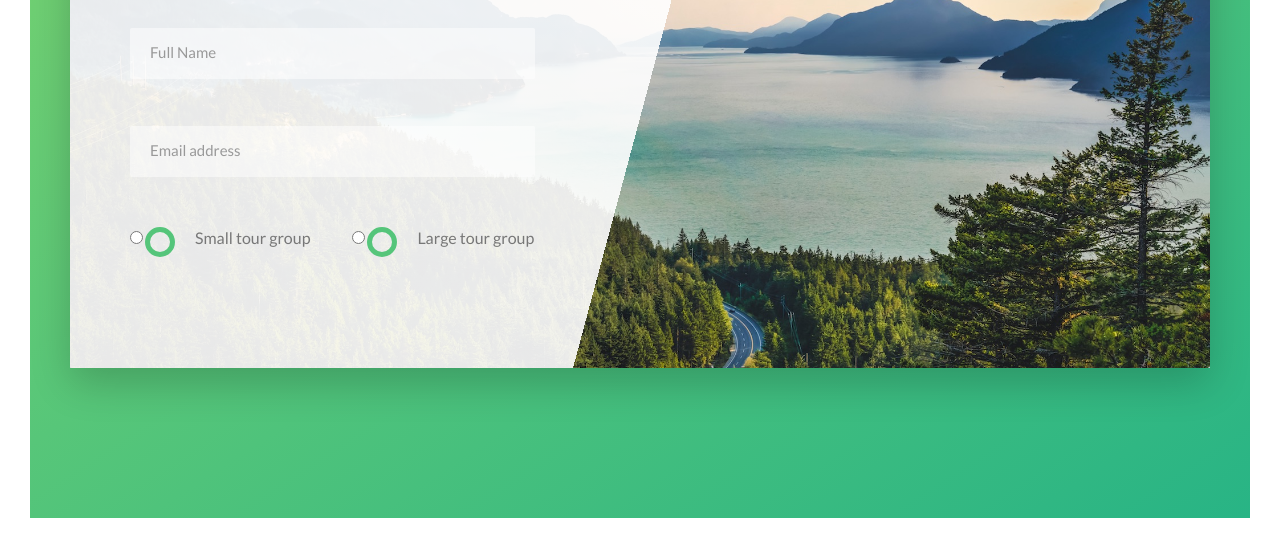
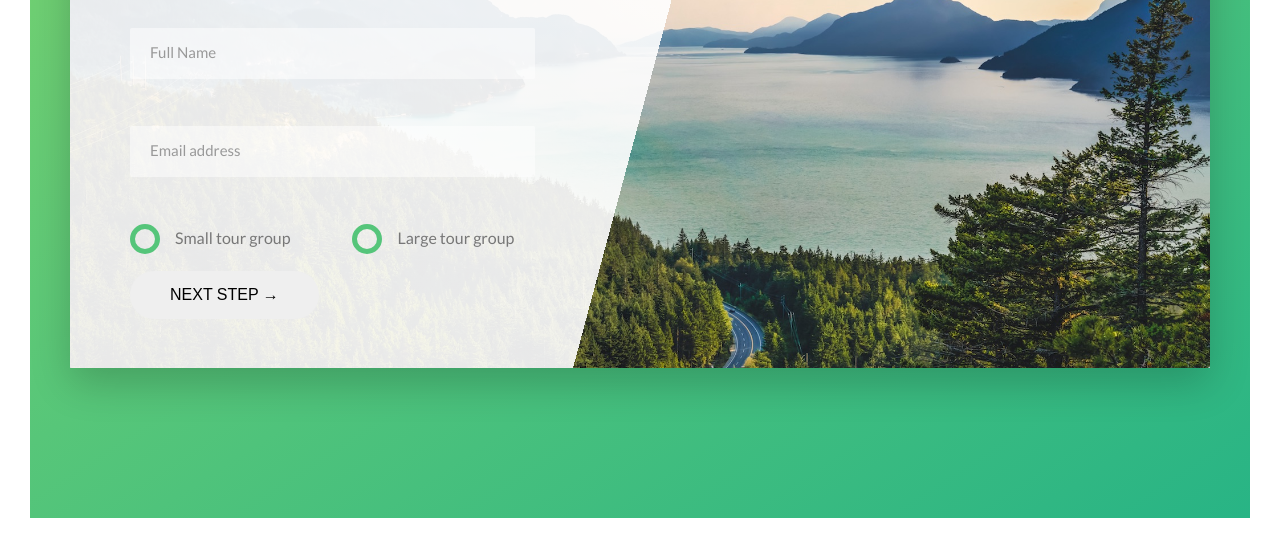
Before and after one commit to milesdavis71/sass, a website: page index.html in a window 1280 px wide. Shown: the part 312-860 px from the top of the page. Drawn offline with Linux system fonts and the light colour scheme.

Commit message:
047 Building the Booking Section - Part 3 KÉSZ.

```diff
--- a/index.html
+++ b/index.html
@@ -67,9 +67,10 @@
                                         <span class="form__radio-button"></span>
                                         Large tour group
                                     </label>
-
                                 </div>
-
+                            </div>
+                            <div class="form__group">
+                                <button class="btn btn--green">Next step &rarr;</button>
                             </div>
 
                         </form>
@@ -142,6 +143,7 @@
             </div>
         </div>
     </section> -->
+
 </body>
 
 </html>
--- a/sass/components/_button.scss
+++ b/sass/components/_button.scss
@@ -1,4 +1,5 @@
 .btn {
+  &,
   &:link,
   &:visited {
     text-transform: uppercase;
@@ -9,6 +10,10 @@
     position: relative;
     transition: all 0.2s;
     font-size: 1.6rem;
+
+    //Change for the <button> element
+    border: none;
+    cursor: pointer;
   }
 
   &:hover {
--- a/sass/components/_form.scss
+++ b/sass/components/_form.scss
@@ -49,11 +49,15 @@
     display: inline-block;
   }
 
+  &__radio-input {
+    display: none;
+  }
+
   &__radio-label {
     font-size: $default-font-size;
     cursor: pointer;
     position: relative;
-    padding-left: 5rem;
+    padding-left: 4.5rem;
   }
 
   &__radio-button {
@@ -64,18 +68,25 @@
     display: inline-block;
     position: absolute;
     left: 0;
-    top: -0.1rem;
+    top: -0.4rem;
 
     &::after {
       content: '';
       display: block;
       height: 1rem;
+      width: 1rem;
       border-radius: 50%;
       position: absolute;
       top: 50%;
       left: 50%;
-      left: 50%;
       transform: translate(-50%, -50%);
+      background-color: $color-primary;
+      opacity: 0;
+      transition: opacity 0.2s;
     }
   }
+
+  &__radio-input:checked ~ &__radio-label &__radio-button::after {
+    opacity: 1;
+  }
 }
```
Also changed, not shown: css/style.css.
